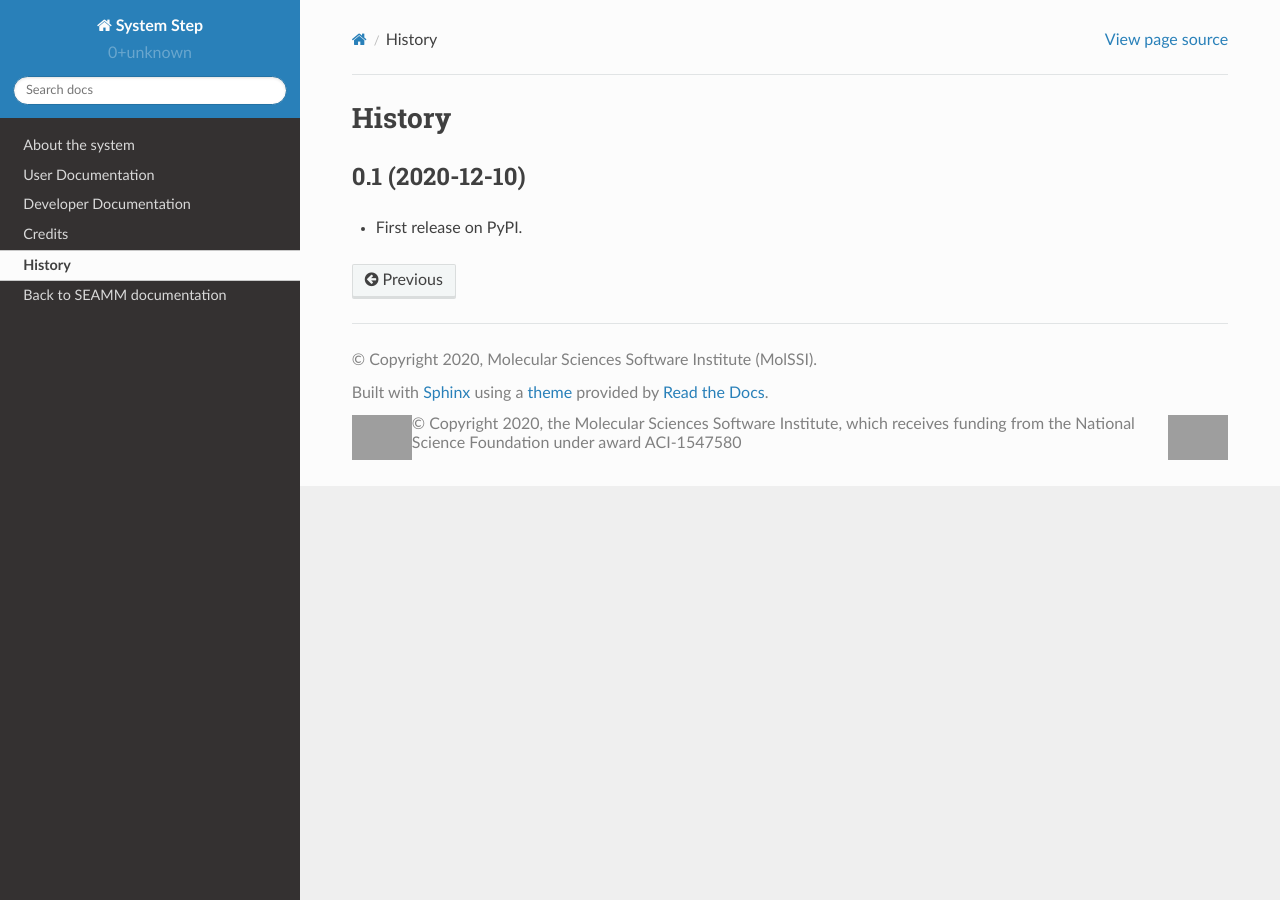
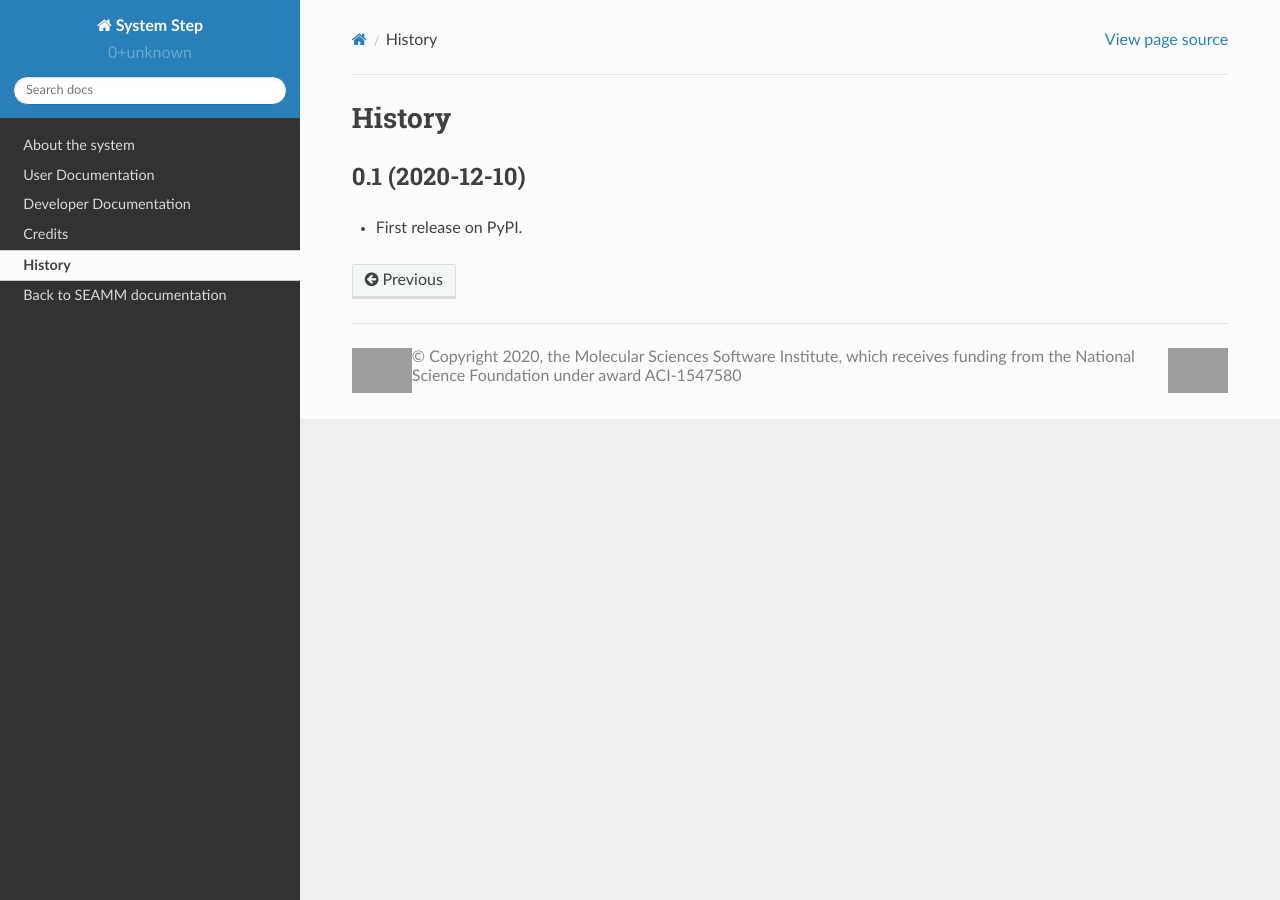
Before and after one commit to molssi-seamm/system_step, a Sphinx documentation site: the page built from docs/history.rst, in a window 1280 px wide. Built offline with Sphinx 7.4.7 and the Read the Docs theme 2.0.0, drawn with Linux system fonts in a browser that asks for light colours; pages that are not in the unit, such as notebooks, are missing from menus; grey boxes are pictures that could not be loaded.

Commit message:
Removing the copyright and Sphinx notification from the footer, relying on the footer.

```diff
--- a/docs/conf.py
+++ b/docs/conf.py
@@ -184,11 +184,11 @@ html_css_files = [
 
 # If true, "Created using Sphinx" is shown in the HTML footer.
 # Default is True.
-# html_show_sphinx = True
+html_show_sphinx = False
 
 # If true, "(C) Copyright ..." is shown in the HTML footer.
 # Default is True.
-# html_show_copyright = True
+html_show_copyright = False
 
 # If true, an OpenSearch description file will be output, and all pages
 # will contain a <link> tag referring to it.  The value of this option
```
